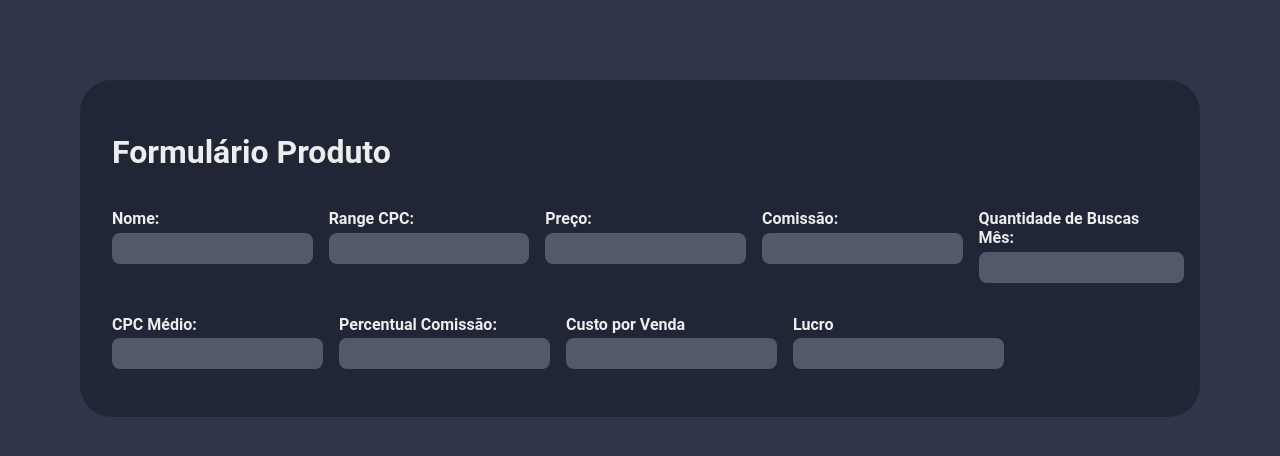
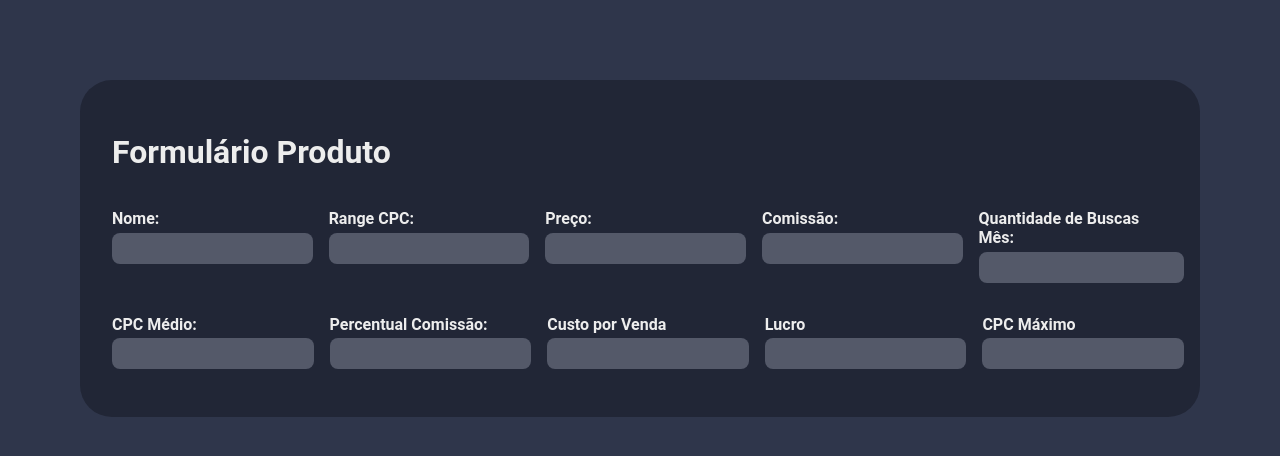
Before and after one commit to KevinADemetro/garimpador, a React (Create React App) app: page / in a window 1280 px wide. Shown: the top 456 px of the page. Built offline with nearby package versions, Linux system fonts and the light colour scheme.

Commit message:
iniciando manipulação de estado

```diff
--- a/src/App.js
+++ b/src/App.js
@@ -1,4 +1,7 @@
+import { useState } from "react";
+
 function App() {
+  const [produtos, setProdutos] = useState([]);
   return (
     <>
       <Formulario />
@@ -7,6 +10,20 @@ function App() {
 }
 
 function Formulario() {
+  const [produto, setProduto] = useState(
+    useState({
+      nome: "",
+      rangeCpc: "",
+      preco: "",
+      comissao: "",
+      qtdBuscasMes: "",
+      cpcMedio: "",
+      percentualComissao: "",
+      custoVenda: "",
+      lucro: "",
+      cpcMaximo: "",
+    })
+  );
   return (
     <div className="formulario">
       <h1>Formulário Produto</h1>
@@ -14,41 +31,73 @@ function Formulario() {
         <div className="row-group">
           <label>
             Nome:
-            <input type="text" name="" />
+            <input
+              type="text"
+              value={produto.nome}
+              onChange={(e) => setProduto({ ...produto, nome: e.target.value })}
+            />
           </label>
           <label>
             Range CPC:
-            <input type="text" name="" />
+            <input
+              type="text"
+              value={produto.rangeCpc}
+              onChange={(e) =>
+                setProduto({ ...produto, rangeCpc: e.target.value })
+              }
+            />
           </label>
           <label>
             Preço:
-            <input type="text" name="" />
+            <input
+              type="text"
+              value={produto.preco}
+              onChange={(e) =>
+                setProduto({ ...produto, preco: e.target.value })
+              }
+            />
           </label>
           <label>
             Comissão:
-            <input type="text" name="" />
+            <input
+              type="text"
+              value={produto.comissao}
+              onChange={(e) =>
+                setProduto({ ...produto, comissao: e.target.value })
+              }
+            />
           </label>
           <label>
             Quantidade de Buscas Mês:
-            <input type="text" name="" />
+            <input
+              type="text"
+              value={produto.qtdBuscasMes}
+              onChange={(e) =>
+                setProduto({ ...produto, qtdBuscasMes: e.target.value })
+              }
+            />
           </label>
         </div>
         <div className="row-group">
           <label>
             CPC Médio:
-            <input type="text" name="" />
+            <input type="text" value={produto.cpcMedio} />
           </label>
           <label>
             Percentual Comissão:
-            <input type="text" name="" />
+            <input type="text" value={produto.percentualComissao} />
           </label>
           <label>
             Custo por Venda
-            <input type="text" name="" />
+            <input type="text" value={produto.custoVenda} />
           </label>
           <label>
             Lucro
-            <input type="text" name="" />
+            <input type="text" value={produto.lucro} />
+          </label>
+          <label>
+            CPC Máximo
+            <input type="text" value={produto.cpcMaximo} />
           </label>
         </div>
       </form>
```
